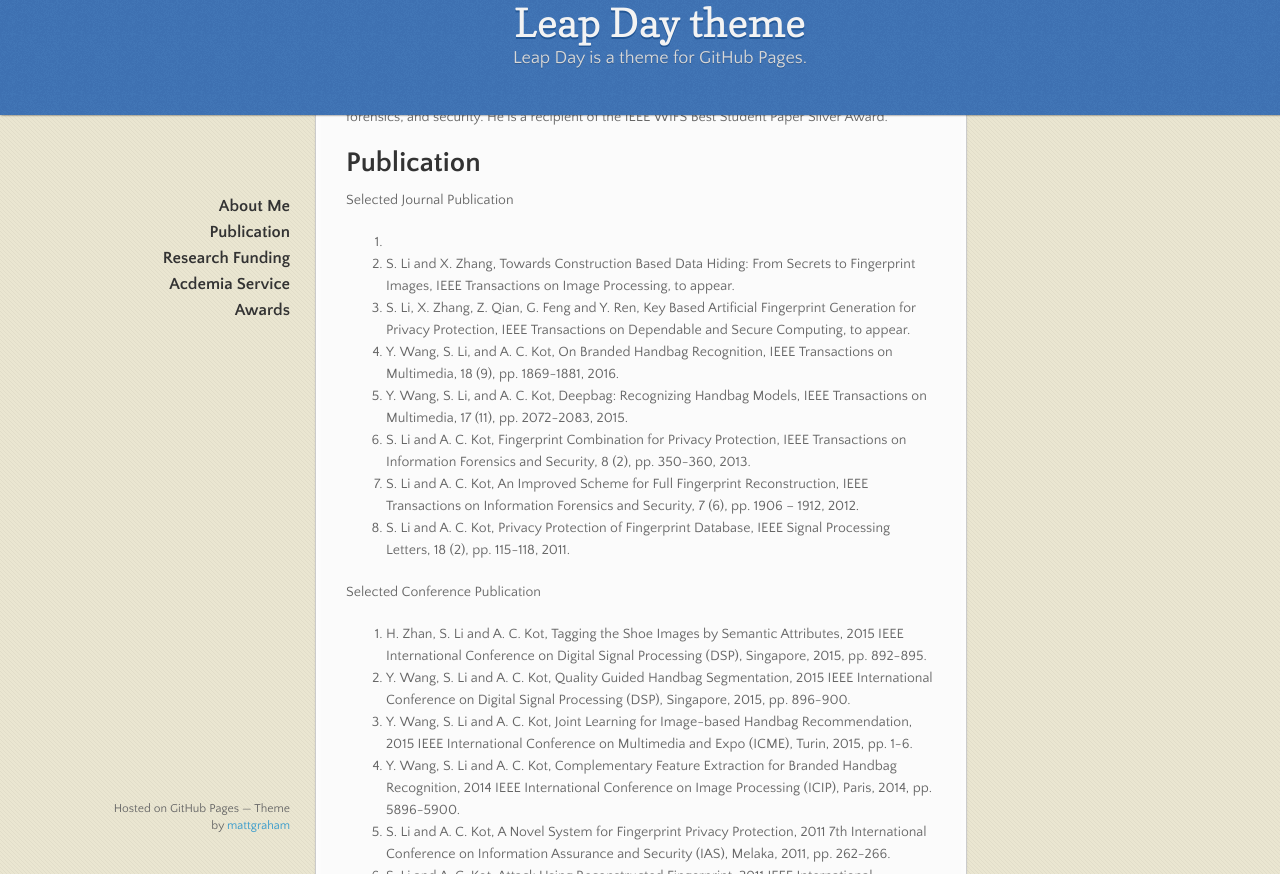
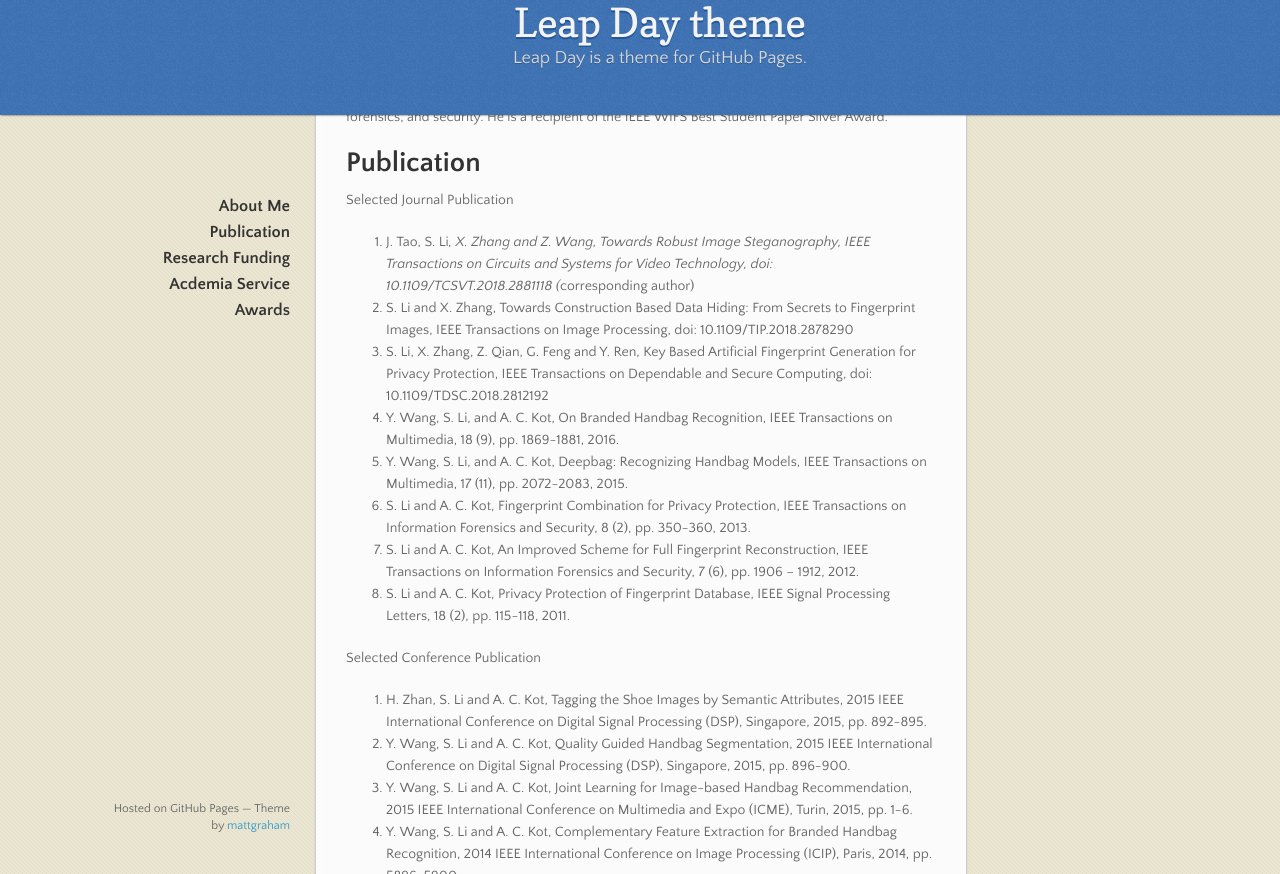
Before and after one commit to blazelisheng/blazelisheng.github.io, a Jekyll site: the page built from index.md, in a window 1280 px wide and 900 px high, scrolled down 609 px, cut to the strip 26-900 px from the top of the window. Built offline with Jekyll 4.4.1, drawn with Linux system fonts in a browser that asks for light colours.

Commit message:
Update index.md

```diff
--- a/index.md
+++ b/index.md
@@ -19,14 +19,14 @@ Sheng Li received the Ph.D. degree from the School of Electrical and Electronic
 # Publication
 
 Selected Journal Publication
-1.
-2. S. Li and X. Zhang, Towards Construction Based Data Hiding: From Secrets to Fingerprint Images, IEEE Transactions on Image Processing, to appear.
-3. S. Li, X. Zhang, Z. Qian, G. Feng and Y. Ren, Key Based Artificial Fingerprint Generation for Privacy Protection, IEEE Transactions on Dependable and Secure Computing, to appear.
-4. Y. Wang, S. Li, and A. C. Kot, On Branded Handbag Recognition, IEEE Transactions on Multimedia, 18 (9), pp. 1869-1881, 2016.
-5. Y. Wang, S. Li, and A. C. Kot, Deepbag: Recognizing Handbag Models, IEEE Transactions on Multimedia, 17 (11), pp. 2072-2083, 2015.
-6. S. Li and A. C. Kot, Fingerprint Combination for Privacy Protection, IEEE Transactions on Information Forensics and Security, 8 (2), pp. 350-360, 2013.
-7. S. Li and A. C. Kot, An Improved Scheme for Full Fingerprint Reconstruction, IEEE Transactions on Information Forensics and Security, 7 (6), pp. 1906 – 1912, 2012.
-8. S. Li and A. C. Kot, Privacy Protection of Fingerprint Database, IEEE Signal Processing Letters, 18 (2), pp. 115-118, 2011.
+1.	J. Tao, S. Li*, X. Zhang and Z. Wang, Towards Robust Image Steganography, IEEE Transactions on Circuits and Systems for Video Technology, doi: 10.1109/TCSVT.2018.2881118 (*corresponding author)
+2.	S. Li and X. Zhang, Towards Construction Based Data Hiding: From Secrets to Fingerprint Images, IEEE Transactions on Image Processing, doi: 10.1109/TIP.2018.2878290
+3.	S. Li, X. Zhang, Z. Qian, G. Feng and Y. Ren, Key Based Artificial Fingerprint Generation for Privacy Protection, IEEE Transactions on Dependable and Secure Computing, doi: 10.1109/TDSC.2018.2812192
+4.	Y. Wang, S. Li, and A. C. Kot, On Branded Handbag Recognition, IEEE Transactions on Multimedia, 18 (9), pp. 1869-1881, 2016.
+5.	Y. Wang, S. Li, and A. C. Kot, Deepbag: Recognizing Handbag Models, IEEE Transactions on Multimedia, 17 (11), pp. 2072-2083, 2015.
+6.	S. Li and A. C. Kot, Fingerprint Combination for Privacy Protection, IEEE Transactions on Information Forensics and Security, 8 (2), pp. 350-360, 2013.
+7.	S. Li and A. C. Kot, An Improved Scheme for Full Fingerprint Reconstruction, IEEE Transactions on Information Forensics and Security, 7 (6), pp. 1906 – 1912, 2012.
+8.	S. Li and A. C. Kot, Privacy Protection of Fingerprint Database, IEEE Signal Processing Letters, 18 (2), pp. 115-118, 2011.
 
 Selected Conference Publication
 
```
